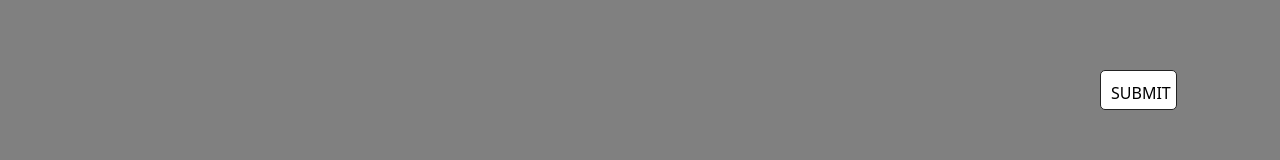
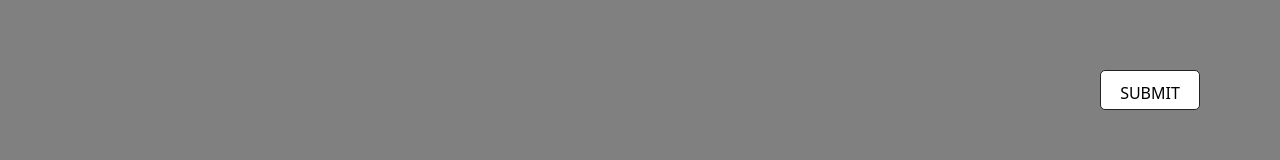
Before and after one commit to HarshithBeta/questionform, a plain HTML site: page index.html in a window 1280 px wide. Shown: the part 6333-6493 px from the top of the page. Drawn offline with nearby package versions, Linux system fonts and the light colour scheme.

Commit message:
Update form.css

```diff
--- a/form.css
+++ b/form.css
@@ -86,7 +86,8 @@
 .submit{
     color: black;
     background: white;
-    width: 6%;
+    width: 20%;
+    max-width: 100px;
     margin: 10px;
     margin-bottom: 30px;
     font-weight: 500;
```
